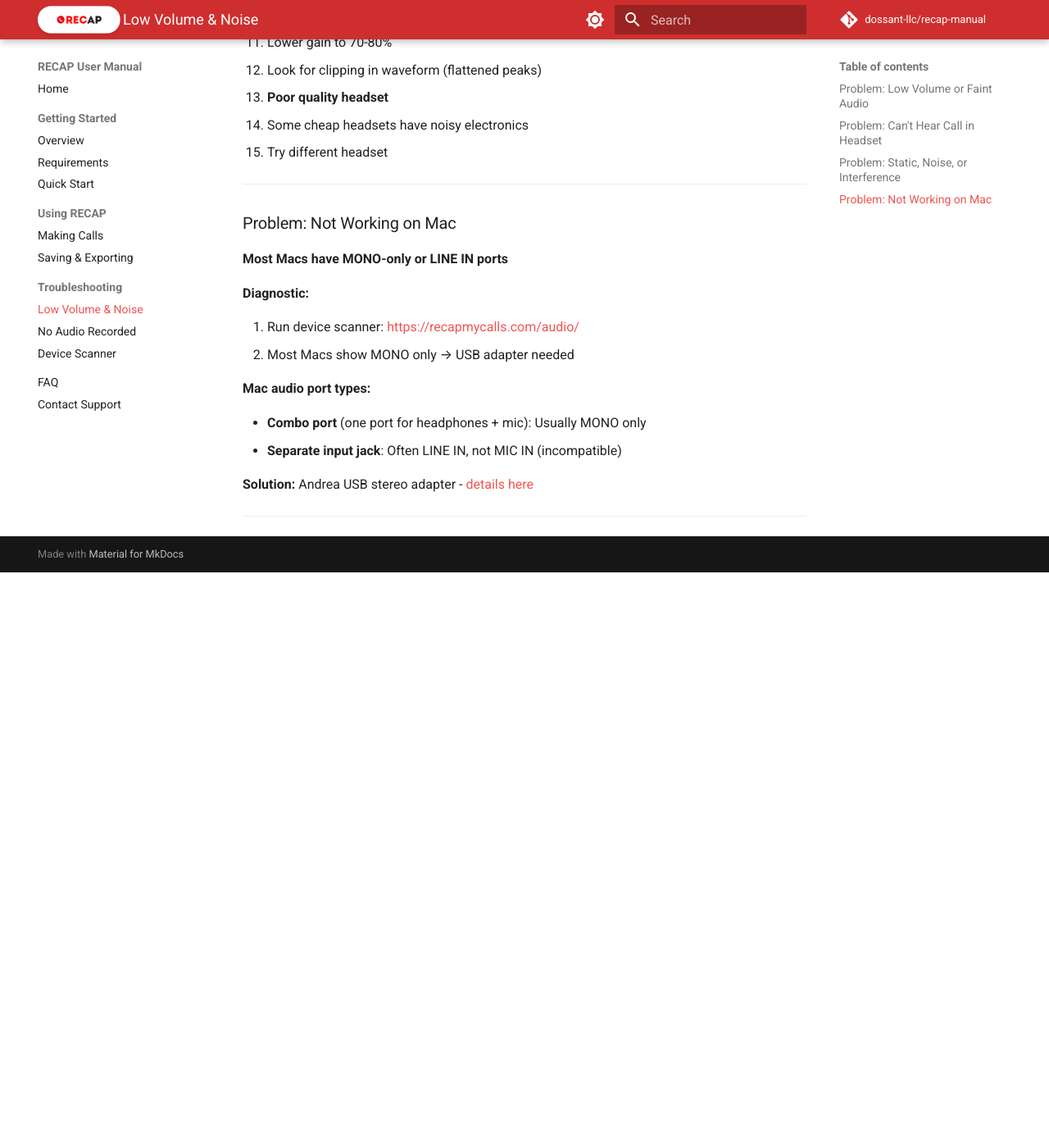
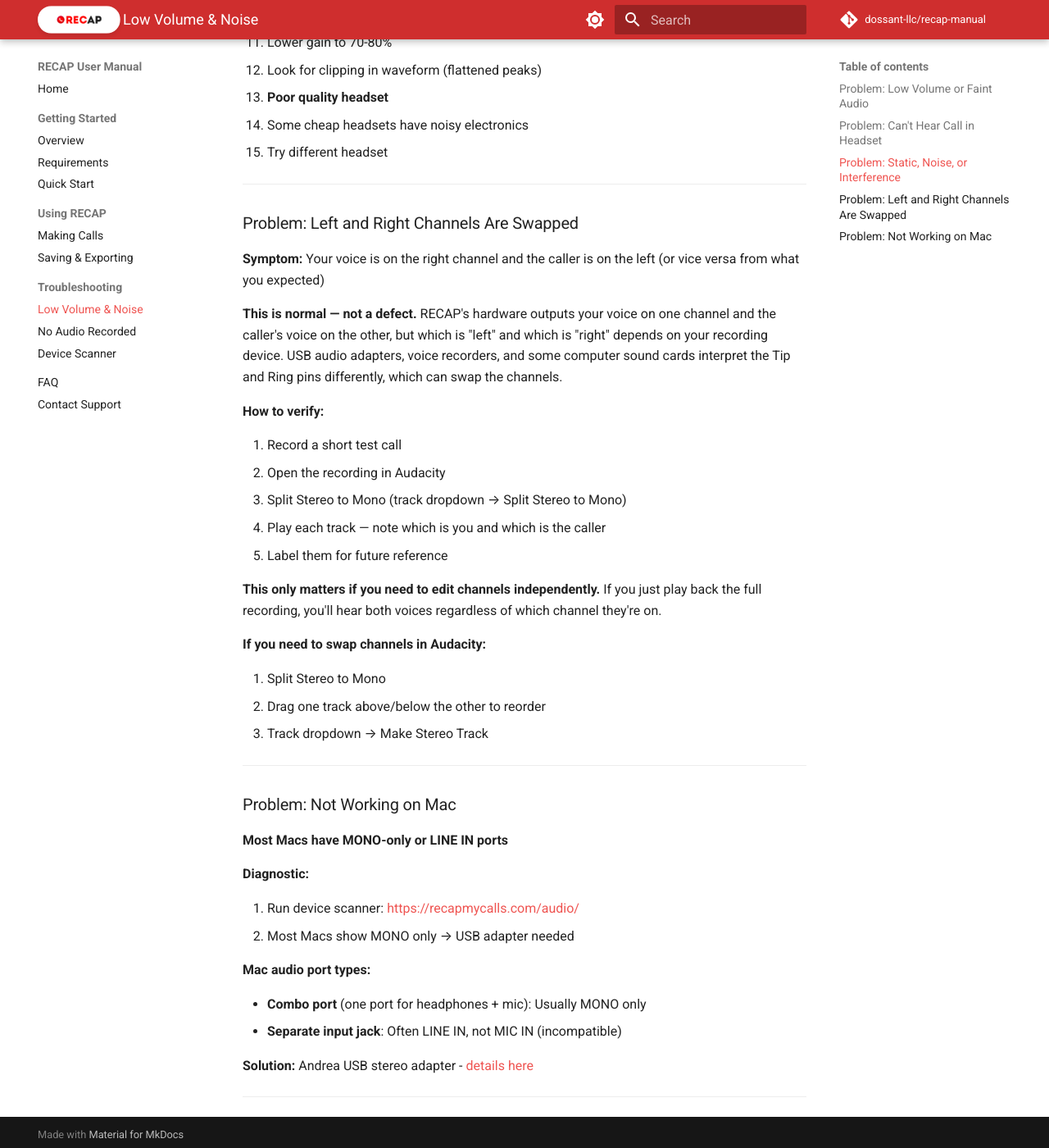
Before and after one commit to dossant-llc/recap-manual, an MkDocs documentation site: the page built from docs/troubleshooting/low-volume-noise.md, in a window 1280 px wide and 1400 px high, scrolled down 2279 px. Shown: the whole window at 82% size. Built offline with MkDocs 1.6.1 and Material for MkDocs 9.7.7, drawn with Linux system fonts in a browser that asks for light colours; comment, search, counter and statistics services are not loaded; before the commit the page ends 2977 px from its top, so only the background shows below that.

Commit message:
docs: add channel swap troubleshooting section + cross-link from tech specs
Recording devices (USB adapters, voice recorders, sound cards) may swap
L/R channels relative to RECAP's hardware output. Added full explanation,
verification steps, and Audacity fix to troubleshooting. Replaced inline
note in making-calls.md with a link to the new section.

Triggered by: Freshdesk #2732 (Vincent) — customer confused by vague
"slightly different mixes" language in support reply.

Co-Authored-By: Claude Opus 4.6 <noreply@anthropic.com>

```diff
--- a/docs/troubleshooting/low-volume-noise.md
+++ b/docs/troubleshooting/low-volume-noise.md
@@ -94,6 +94,30 @@ This fixes 90% of low volume issues!
 
 ---
 
+### Problem: Left and Right Channels Are Swapped
+
+**Symptom:** Your voice is on the right channel and the caller is on the left (or vice versa from what you expected)
+
+**This is normal — not a defect.** RECAP's hardware outputs your voice on one channel and the caller's voice on the other, but which is "left" and which is "right" depends on your recording device. USB audio adapters, voice recorders, and some computer sound cards interpret the Tip and Ring pins differently, which can swap the channels.
+
+**How to verify:**
+
+1. Record a short test call
+2. Open the recording in Audacity
+3. Split Stereo to Mono (track dropdown → Split Stereo to Mono)
+4. Play each track — note which is you and which is the caller
+5. Label them for future reference
+
+**This only matters if you need to edit channels independently.** If you just play back the full recording, you'll hear both voices regardless of which channel they're on.
+
+**If you need to swap channels in Audacity:**
+
+1. Split Stereo to Mono
+2. Drag one track above/below the other to reorder
+3. Track dropdown → Make Stereo Track
+
+---
+
 ### Problem: Not Working on Mac
 
 **Most Macs have MONO-only or LINE IN ports**
--- a/docs/using-recap/making-calls.md
+++ b/docs/using-recap/making-calls.md
@@ -84,7 +84,7 @@ This stereo split is intentional. It's the whole point of RECAP — it gives you
 - Pin 2 (Ring): Left channel - Your voice (1kΩ impedance)
 - Pin 3 (Sleeve): Ground
 - Requires 700-2000mV bias voltage (standard for computer MIC IN)
-- ⚠️ **Note:** Some USB adapters may swap L/R channels - verify which is which in your recording
+- ⚠️ **Note:** Some recording devices may swap L/R channels — see [Channel Swap troubleshooting](../troubleshooting/low-volume-noise.md#problem-left-and-right-channels-are-swapped)
 
 **Power:**
 
```
